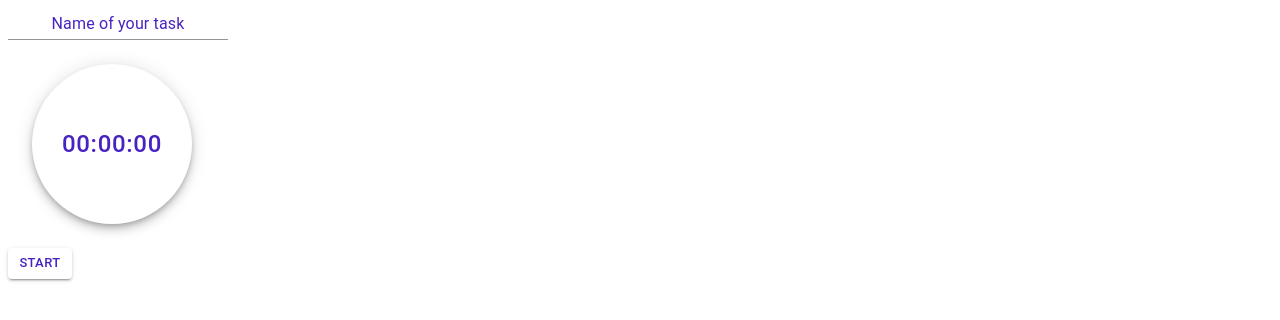
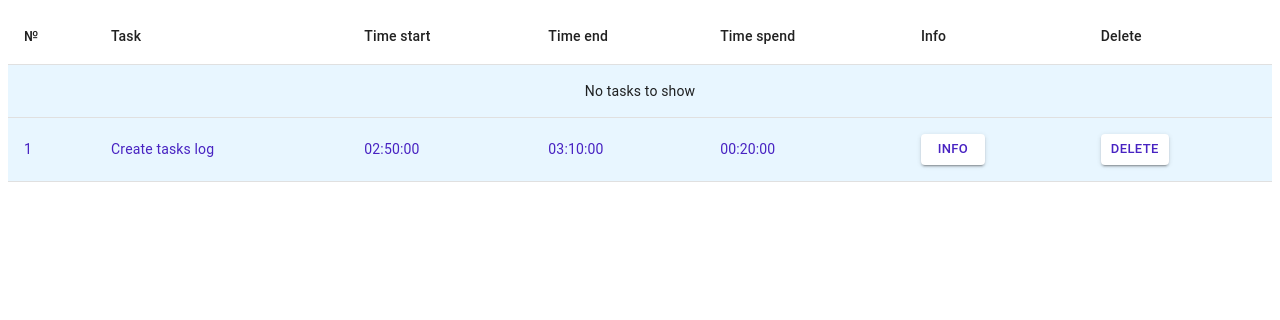
Before and after one commit to Vladyslav-K/tasks-timer, a React (Create React App) app: page / in a window 1280 px wide. Shown: the top 320 px of the page. Built offline with nearby package versions, Linux system fonts and the light colour scheme.

Commit message:
feat(tasks log): implement a simple tasks log version

```diff
--- a/src/App.js
+++ b/src/App.js
@@ -1,8 +1,8 @@
 import React from "react";
-import Timer from "./components/Timer";
+import TasksLog from "./components/TasksLog";
 
 function App() {
-  return <Timer />;
+  return <TasksLog />;
 }
 
 export default App;
--- a/src/components/Tasks/index.js
+++ /dev/null
@@ -1,2 +0,0 @@
-import Tasks from "./Tasks";
-export default Tasks;
--- /dev/null
+++ b/src/components/TasksLog/TasksLog.jsx
@@ -0,0 +1,54 @@
+import React from "react";
+
+import Table from "@material-ui/core/Table";
+import TableBody from "@material-ui/core/TableBody";
+import TableCell from "@material-ui/core/TableCell";
+import TableHead from "@material-ui/core/TableHead";
+import TableRow from "@material-ui/core/TableRow";
+import Button from "@material-ui/core/Button";
+
+import { withStyles } from "@material-ui/core/styles";
+import styles from "./styles";
+
+function TasksLog(props) {
+  const { cyanogenRow, violetCell, noTasks, tasksButton } = props.classes;
+  return (
+    <Table>
+      <TableHead>
+        <TableRow>
+          <TableCell>№</TableCell>
+          <TableCell>Task</TableCell>
+          <TableCell>Time start</TableCell>
+          <TableCell>Time end</TableCell>
+          <TableCell>Time spend</TableCell>
+          <TableCell>Info</TableCell>
+          <TableCell>Delete</TableCell>
+        </TableRow>
+      </TableHead>
+      <TableBody>
+        <TableRow className={cyanogenRow}>
+          <TableCell className={noTasks} colSpan={7}>No tasks to show</TableCell>
+        </TableRow>
+        <TableRow className={cyanogenRow}>
+          <TableCell className={violetCell} component="th" scope="row">1</TableCell>
+          <TableCell className={violetCell}>Create tasks log</TableCell>
+          <TableCell className={violetCell}>02:50:00</TableCell>
+          <TableCell className={violetCell}>03:10:00</TableCell>
+          <TableCell className={violetCell}>00:20:00</TableCell>
+          <TableCell className={violetCell}>
+            <Button className={tasksButton} variant="contained" size="small">
+              Info
+            </Button>
+          </TableCell>
+          <TableCell>
+            <Button className={tasksButton} variant="contained" size="small">
+              Delete
+            </Button>
+          </TableCell>
+        </TableRow>
+      </TableBody>
+    </Table>
+  );
+}
+
+export default withStyles(styles)(TasksLog);
--- /dev/null
+++ b/src/components/TasksLog/index.js
@@ -0,0 +1,2 @@
+import TasksLog from "./TasksLog";
+export default TasksLog;
--- /dev/null
+++ b/src/components/TasksLog/styles.js
@@ -0,0 +1,18 @@
+const cyanogen = "#E8F6FF";
+const violet = "#4823C2";
+
+export default {
+  cyanogenRow: {
+    background: cyanogen
+  },
+  violetCell: {
+    color: violet
+  },
+  noTasks: {
+    textAlign: "center"
+  },
+  tasksButton: {
+    color: violet,
+    background: "white"
+  }
+};
--- a/src/components/Timer/Timer.jsx
+++ b/src/components/Timer/Timer.jsx
@@ -12,7 +12,7 @@ class Timer extends Component {
     super(props);
   }
   render() {
-    const { timerContainer, taskInput, timerFab, button } = this.props.classes;
+    const { timerContainer, taskInput, timerFab, timerButton } = this.props.classes;
     return (
       <div className={timerContainer}>
         <div>
@@ -26,7 +26,7 @@ class Timer extends Component {
           <Fab className={timerFab}>00:00:00</Fab>
         </div>
         <div>
-          <Button variant="contained" size="small" className={button}>
+          <Button variant="contained" size="small" className={timerButton}>
             Start
           </Button>
         </div>
--- a/src/components/Timer/styles.js
+++ b/src/components/Timer/styles.js
@@ -25,7 +25,7 @@ export default {
     fontSize: "1.5rem"
   },
 
-  button: {
+  timerButton: {
     color: violet,
     background: "white"
   }
```
Also changed, not shown: src/components/Tasks/Tasks.jsx (deleted, +0 -10 lines), src/components/Tasks/styles.js (deleted).
